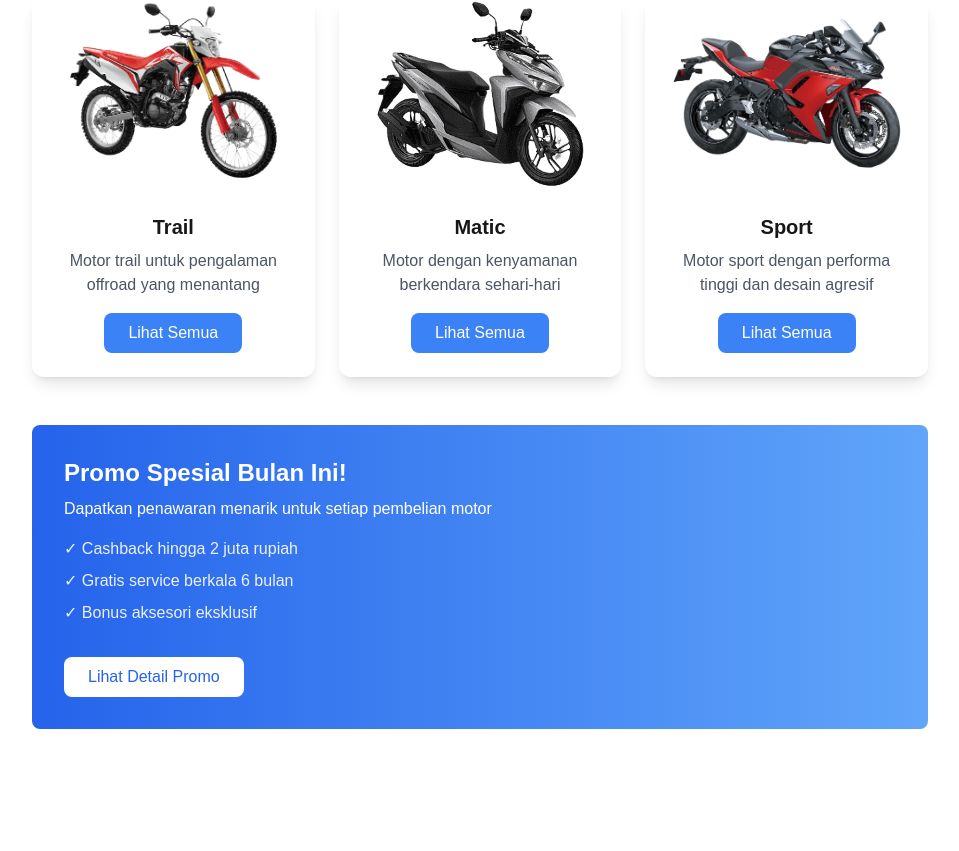
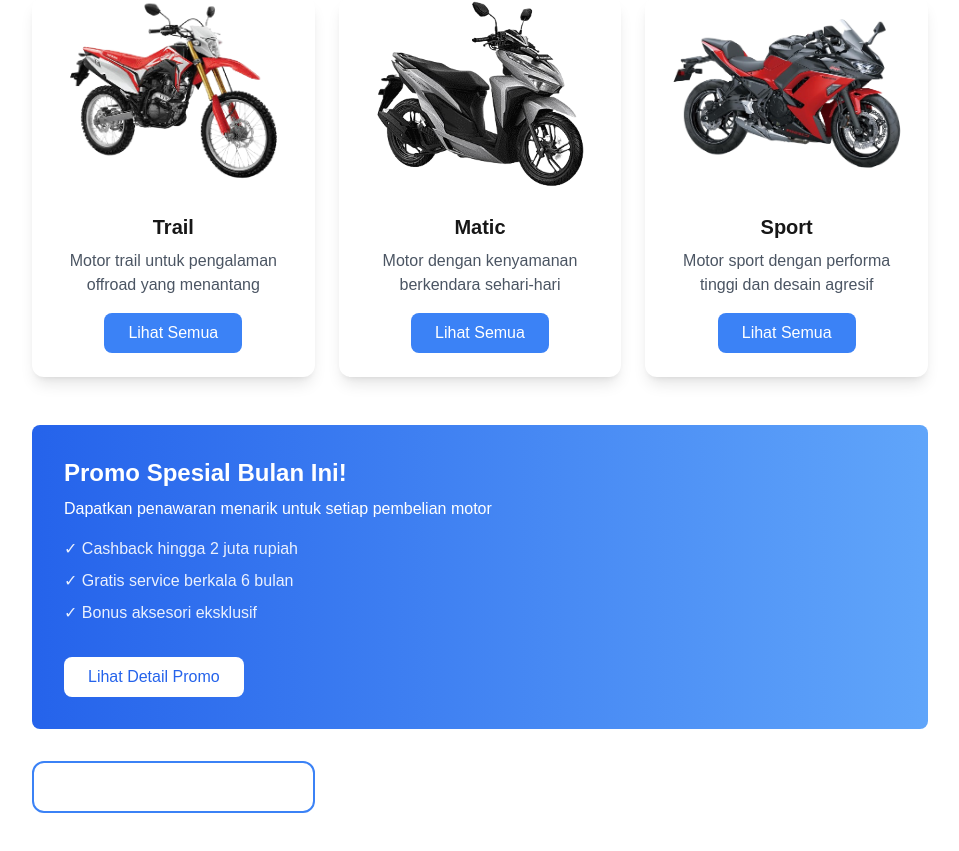
Before and after one commit to TriSasongko/GALACTRI, a Next.js app: page / in a window 1280 px wide. Shown: the part 229-1080 px from the top of the page, without its empty margins (160-1119 px from the left). Before the commit the page ends 1038 px from the top, so only its background shows below. Built offline with nearby package versions, Linux system fonts and the light colour scheme.

Commit message:
tri: membuat card untuk isi content

```diff
--- a/app/page.tsx
+++ b/app/page.tsx
@@ -98,6 +98,9 @@ export default function Home() {
 
       {/* Mengapa Memilih Kami */}
       <div className="grid grid-cols-1 md:grid-cols-3 gap-6 max-w-4xl mx-auto mb-12">
+        <div className="bg-white rounded-xl border-2 border-blue-500 p-6">
+
+        </div>
       </div>
     </div>
   );
```
